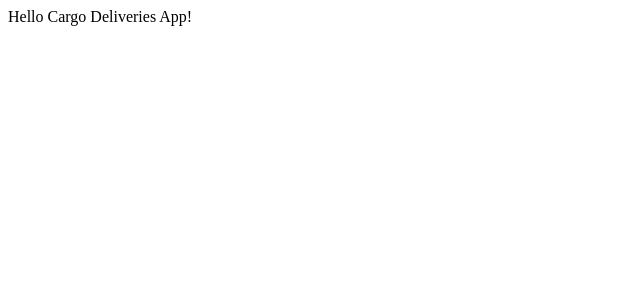
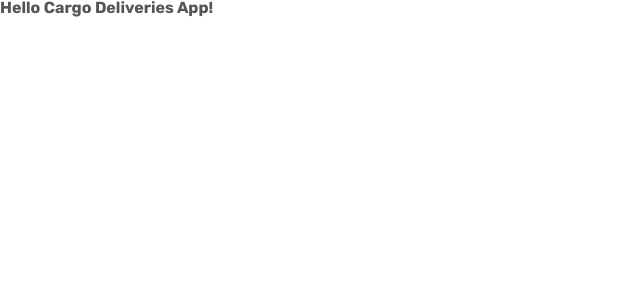
Before and after one commit to dredysteam/Cargo-Deliv, an Angular app: page / in a window 1280 px wide. Shown: the top 300 px of the page, without its empty margins (0-640 px from the left). Built offline with nearby package versions, Linux system fonts and the light colour scheme.

Commit message:
fonts added & initial style

```diff
--- a/src/index.html
+++ b/src/index.html
@@ -1,11 +1,15 @@
-<!doctype html>
+<!DOCTYPE html>
 <html lang="en">
   <head>
-  <meta charset="utf-8">
+    <meta charset="utf-8" />
     <title>CargoDeliveriesApp</title>
-  <base href="/">
-  <meta name="viewport" content="width=device-width, initial-scale=1">
-  <link rel="icon" type="image/x-icon" href="favicon.ico">
+    <base href="/" />
+    <meta name="viewport" content="width=device-width, initial-scale=1" />
+    <link rel="icon" type="image/x-icon" href="favicon.ico" />
+    <link
+      href="https://fonts.googleapis.com/css2?family=Inter:wght@400;500;700&family=Rubik:wght@400;500;600;700&display=swap"
+      rel="stylesheet"
+    />
   </head>
   <body>
     <app-root></app-root>
--- a/src/styles.css
+++ b/src/styles.css
@@ -1 +1,17 @@
 /* You can add global styles to this file, and also import other style files */
+* {
+  padding: 0;
+  margin: 0;
+  box-sizing: border-box;
+}
+
+/* html {
+  font-size: 62.5%;
+} */
+
+body {
+  font-family: "Rubik", sans-serif;
+  line-height: 1;
+  font-weight: 800;
+  color: #555;
+}
```
Lines whose indentation alone changed are shown as unchanged.
